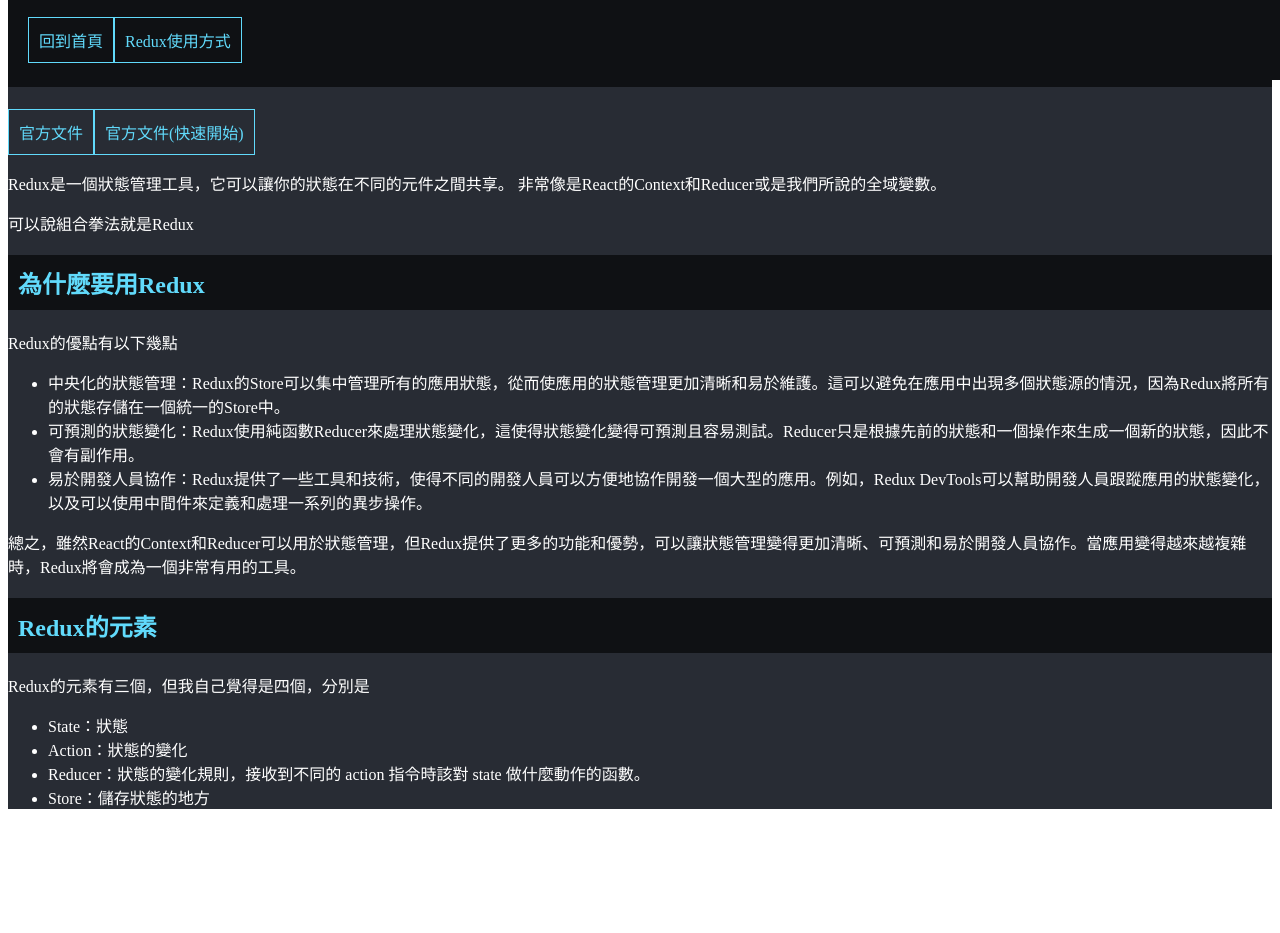
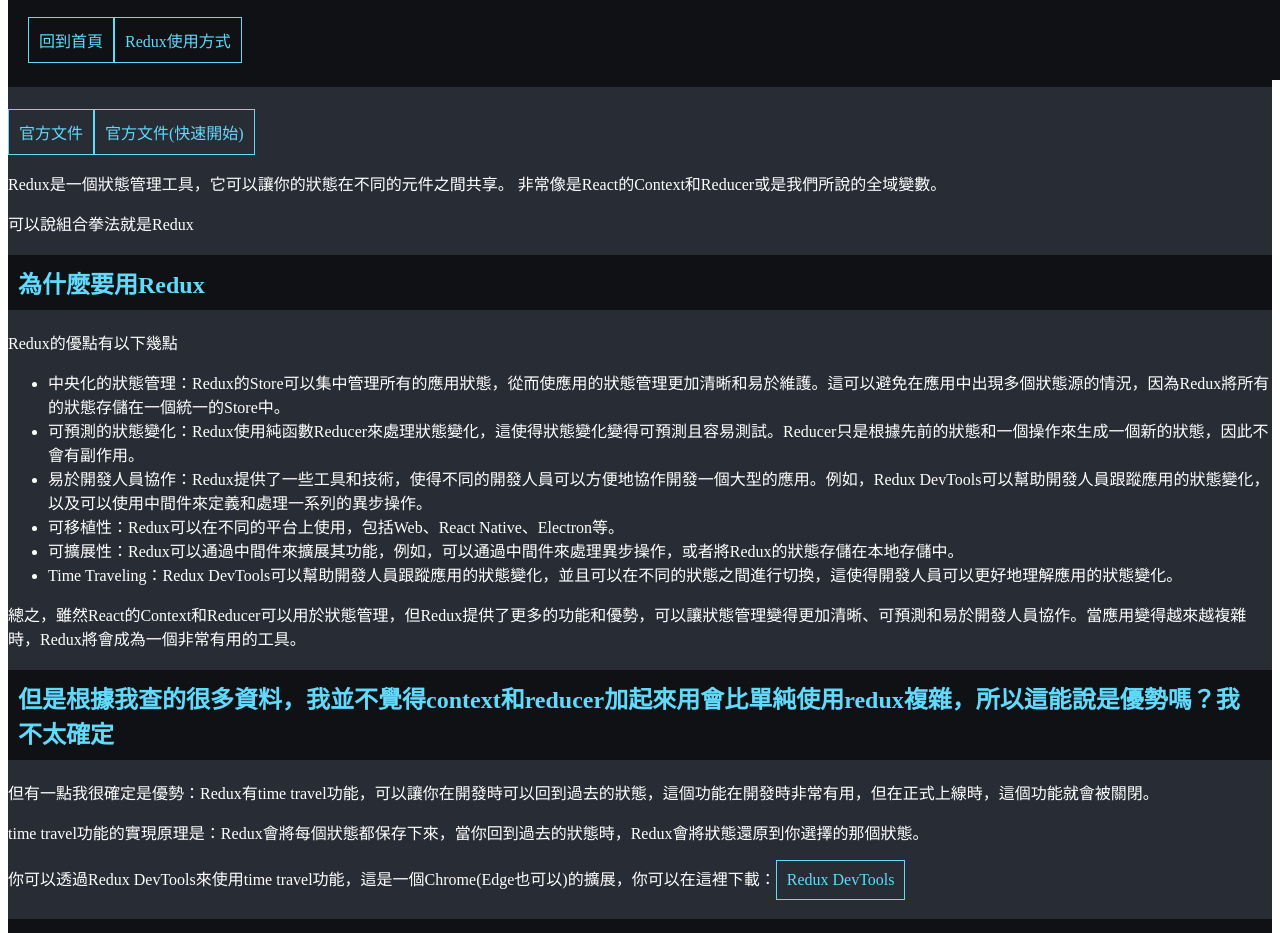
Before and after one commit to Bobo100/React-Redux, a Next.js app: page / in a window 1280 px wide. Shown: the top 933 px of the page. Before the commit the page ends 825 px from the top, so only its background shows below. Built offline with nearby package versions, Linux system fonts and the light colour scheme.

Commit message:
更新比較差異內容

```diff
--- a/components/layout.tsx
+++ b/components/layout.tsx
@@ -7,7 +7,7 @@
 export default function Layout({ children }: LayoutProps) {
     return (<div className="App ">
         <NavBar />
-        <div className="pt-20">
+        <div className="pt-20 pl-3">
             {children}
         </div>
         {/* <Footer /> */}
--- a/pages/index.tsx
+++ b/pages/index.tsx
@@ -29,12 +29,20 @@
                     <li className="p-3">中央化的狀態管理：Redux的Store可以集中管理所有的應用狀態，從而使應用的狀態管理更加清晰和易於維護。這可以避免在應用中出現多個狀態源的情況，因為Redux將所有的狀態存儲在一個統一的Store中。</li>
                     <li className="p-3">可預測的狀態變化：Redux使用純函數Reducer來處理狀態變化，這使得狀態變化變得可預測且容易測試。Reducer只是根據先前的狀態和一個操作來生成一個新的狀態，因此不會有副作用。</li>
                     <li className="p-3">易於開發人員協作：Redux提供了一些工具和技術，使得不同的開發人員可以方便地協作開發一個大型的應用。例如，Redux DevTools可以幫助開發人員跟蹤應用的狀態變化，以及可以使用中間件來定義和處理一系列的異步操作。</li>
+                    <li className="p-3">可移植性：Redux可以在不同的平台上使用，包括Web、React Native、Electron等。</li>
+                    <li className="p-3">可擴展性：Redux可以通過中間件來擴展其功能，例如，可以通過中間件來處理異步操作，或者將Redux的狀態存儲在本地存儲中。</li>
+                    <li className="p-3">Time Traveling：Redux DevTools可以幫助開發人員跟蹤應用的狀態變化，並且可以在不同的狀態之間進行切換，這使得開發人員可以更好地理解應用的狀態變化。</li>
                 </ul>
 
                 {/* 可預測的狀態變化：Redux使用純函數Reducer來處理狀態變化，這使得狀態變化變得可預測且容易測試。而在使用React的Context和Reducer時，可以在Reducer中進行相同的純函數狀態變化，但Redux的Action和State的設計可以更好地達到這個目的。
                     易於開發人員協作：Redux提供了一些特殊的工具和技術，使得開發人員可以方便地協作開發一個大型的應用。例如，Redux DevTools可以幫助開發人員跟蹤應用的狀態變化，以及可以使用中間件來定義和處理一系列的異步操作。這些工具和技術使得多個開發人員可以更好地協作開發一個複雜的應用。 */}
 
                 <p>總之，雖然React的Context和Reducer可以用於狀態管理，但Redux提供了更多的功能和優勢，可以讓狀態管理變得更加清晰、可預測和易於開發人員協作。當應用變得越來越複雜時，Redux將會成為一個非常有用的工具。</p>
+
+                <h2 className="hightlight">但是根據我查的很多資料，我並不覺得context和reducer加起來用會比單純使用redux複雜，所以這能說是優勢嗎？我不太確定</h2>
+                <p>但有一點我很確定是優勢：Redux有time travel功能，可以讓你在開發時可以回到過去的狀態，這個功能在開發時非常有用，但在正式上線時，這個功能就會被關閉。</p>
+                <p>time travel功能的實現原理是：Redux會將每個狀態都保存下來，當你回到過去的狀態時，Redux會將狀態還原到你選擇的那個狀態。</p>
+                <p>你可以透過Redux DevTools來使用time travel功能，這是一個Chrome(Edge也可以)的擴展，你可以在這裡下載：<a href="https://chrome.google.com/webstore/detail/redux-devtools/lmhkpmbekcpmknklioeibfkpmmfibljd?hl=zh-TW" target="_blank" rel="noreferrer">Redux DevTools</a></p>
 
                 <h2 className="text-2xl mb-3 mt-3">Redux的元素</h2>
                 <p>Redux的元素有三個，但我自己覺得是四個，分別是</p>
```
